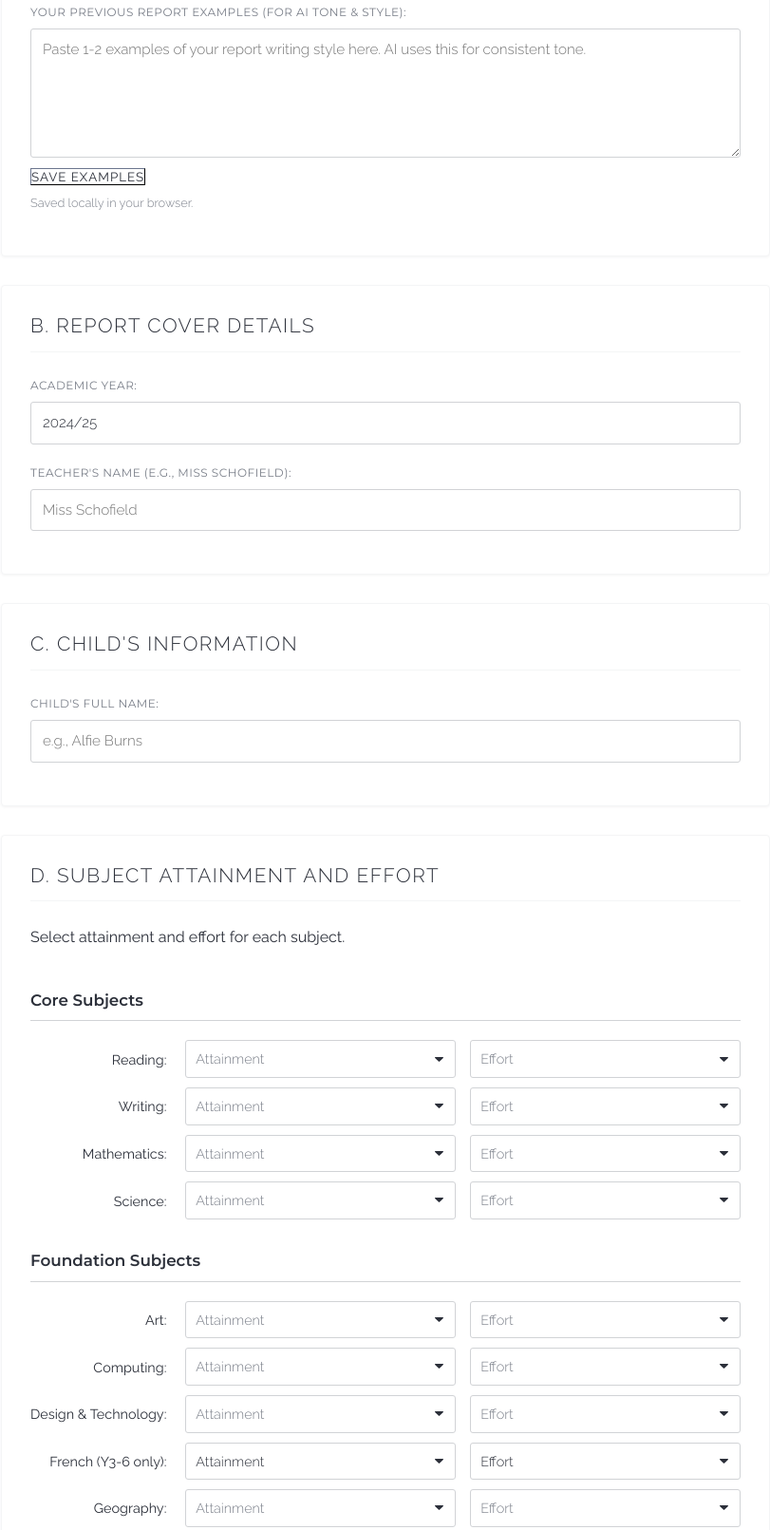
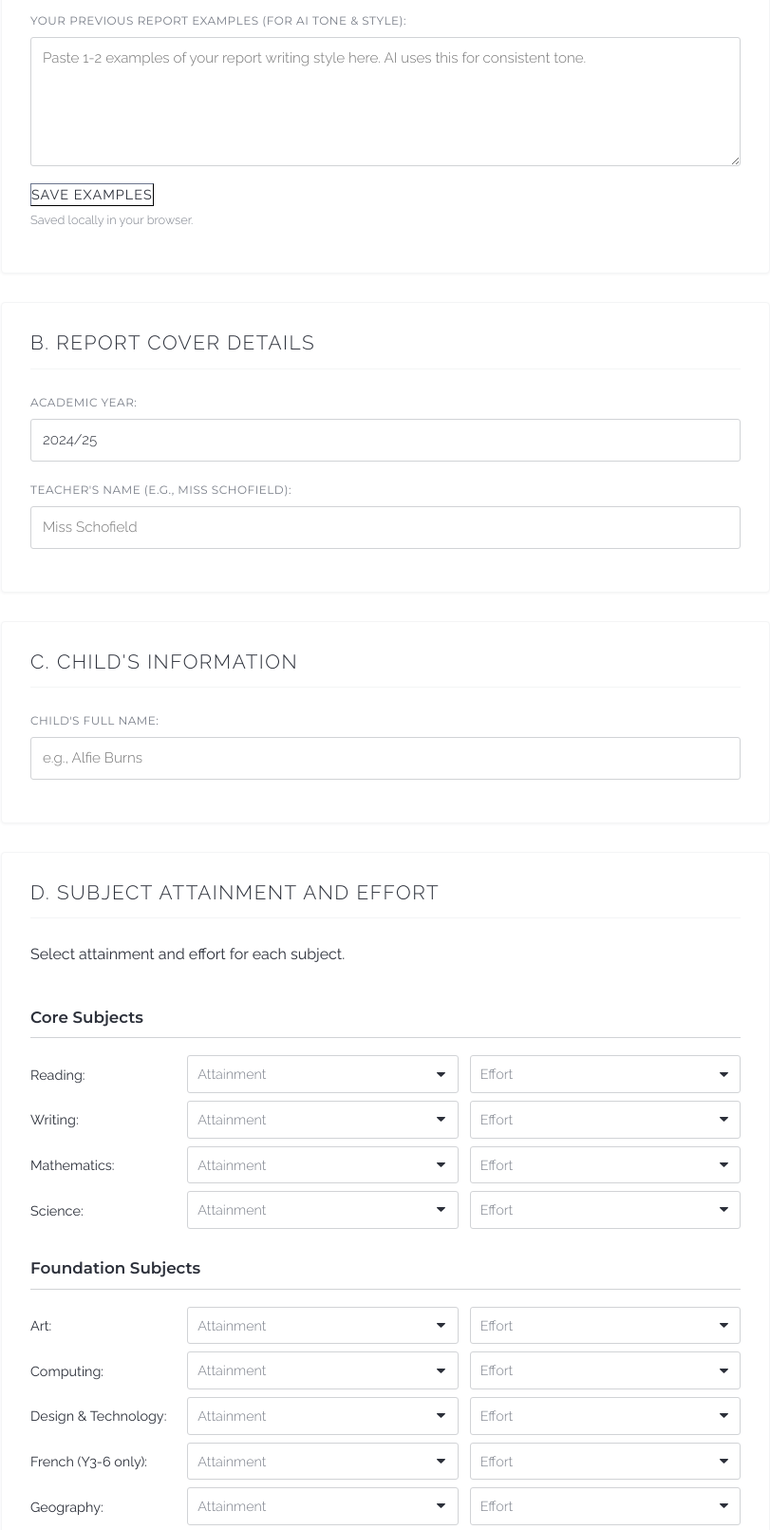
Before and after one commit to PeacockIllustrated/report-helper, a plain HTML site: page index.html in a window 1280 px wide. Shown: the part 472-2083 px from the top of the page at 95% size, without its empty margins (234-1045 px from the left). Drawn offline with Linux system fonts and the light colour scheme.

Commit message:
Update style.css

```diff
--- a/style.css
+++ b/style.css
@@ -63,28 +63,30 @@ section.pt-card {
 
 .pt-input-group {
     margin-bottom: 20px;
-    position: relative; /* For positioning inline save button if needed */
+    /* position: relative; Removed as stacking group handles button differently */
 }
 
-.pt-input-group.with-save-button {
-    display: flex;
-    align-items: flex-end; /* Aligns input/textarea and button along their bottom edge */
-    gap: 10px;
+/* Styles for vertical stacking in Section A */
+.stacked-save-group > label {
+    display: block;
+    margin-bottom: 8px;
 }
-.pt-input-group.with-save-button > label {
-    flex-basis: 100%; /* Make label take full width above input/textarea */
+.stacked-save-group > .pt-input,
+.stacked-save-group > textarea.pt-input {
+    width: 100%; /* Ensure input takes full width */
+    margin-bottom: 10px; /* Space before button */
 }
-.pt-input-group.with-save-button > .pt-input,
-.pt-input-group.with-save-button > textarea.pt-input {
-    flex-grow: 1; /* Input/textarea takes available space */
+.save-stacked-btn {
+    padding: 8px 15px; /* Standard button padding from theme */
+    font-size: 0.9em;   /* Slightly smaller */
+    line-height: 1.5;
+    margin-bottom: 5px; /* Space before help text */
+    display: inline-block; /* Or block if you want it full width */
+    /* align-self: flex-start; Removed as parent is not flex */
 }
-.save-inline-btn {
-    padding: 8px 12px; /* Adjust padding for smaller button */
-    font-size: 0.85em;
-    height: fit-content; /* Adjust height to match input field */
-    line-height: 1.5; /* Match input line height */
-    margin-bottom: 0; /* Align with bottom of input */
-    flex-shrink: 0; /* Prevent button from shrinking */
+.stacked-save-group > .help-text {
+    margin-top: 0;
+    display: block; /* Ensure help text is on its own line */
 }
 
 
@@ -136,7 +138,7 @@ textarea#previousExamples.pt-input {
 .help-text {
     font-size: 0.8em;
     display: block;
-    margin-top: 5px; /* Reduced margin for help text under save buttons */
+    margin-top: 5px;
     font-family: var(--font-family-primary, 'Raleway', sans-serif);
     font-weight: 300;
     color: var(--text-color-muted);
@@ -167,7 +169,7 @@ textarea#previousExamples.pt-input {
     justify-content: center;
 }
 .save-feedback.success {
-    color: var(--success-color, var(--accent-color-main)); /* Theme success or accent */
+    color: var(--success-color, var(--accent-color-main));
 }
 .save-feedback.error {
     color: var(--error-color, #731D1D);
@@ -192,19 +194,20 @@ textarea#previousExamples.pt-input {
 /* Subject Grid Styling */
 .subject-grid {
     display: grid;
-    grid-template-columns: auto 1fr 1fr;
-    gap: 10px 15px;
-    align-items: center;
+    grid-template-columns: max-content 1fr 1fr; /* Label takes space it needs, selects share rest */
+    gap: 8px 12px; /* row-gap column-gap */
+    align-items: center; /* Vertically align items in each row */
     margin-bottom: 20px;
 }
-.subject-grid label {
-    font-weight: 400;
-    text-align: right;
-    padding-right: 5px;
-    font-size: 0.9em;
+.subject-grid label { /* For subject name labels like "Reading:" */
+    font-weight: 400; /* As per original label style */
+    text-align: left; /* Align label text to the left */
+    padding-right: 10px; /* Space between label and first select */
+    font-size: 0.9em; /* Consistent font size */
+    justify-self: start; /* Align the label cell to the start (left) */
 }
 .subject-grid .grid-header {
-    grid-column: 1 / -1;
+    grid-column: 1 / -1; /* Header spans all 3 columns */
     font-family: var(--font-family-headings, 'Montserrat', sans-serif);
     font-weight: 600;
     font-size: 1.05em;
@@ -219,13 +222,19 @@ textarea#previousExamples.pt-input {
     padding: 8px 10px;
     font-size: 0.9em;
 }
-/* Style for select when placeholder is shown */
-.subject-grid select.pt-input:invalid,
-.subject-grid select.pt-input option[value=""] {
-    color: var(--text-color-muted, #7A7F89); /* Light color for placeholder */
+select.pt-input.subject-grade:required:invalid,
+select.pt-input.subject-grade.placeholder-shown { /* Added class for JS fallback */
+    color: var(--text-color-muted, #7A7F89); /* Placeholder text color */
 }
-.subject-grid select.pt-input {
-    color: var(--text-color); /* Normal color once an option is selected */
+select.pt-input.subject-grade {
+    color: var(--text-color); /* Normal text color when an option is selected */
+}
+select.pt-input.subject-grade option[value=""] {
+    /* This might not be visible in all browsers for the first option */
+    /* color: var(--text-color-muted); */
+}
+select.pt-input.subject-grade option {
+  color: var(--text-color); /* Ensure options are normally colored */
 }
 
 
@@ -328,10 +337,3 @@ select.pt-input {
     background-size: .65em auto;
     padding-right: 30px;
 }
-/* Add :required to force placeholder styling initially */
-select.pt-input:required:invalid {
-  color: var(--text-color-muted, #7A7F89);
-}
-select.pt-input option {
-  color: var(--text-color); /* Ensure options are normally colored */
-}
```
